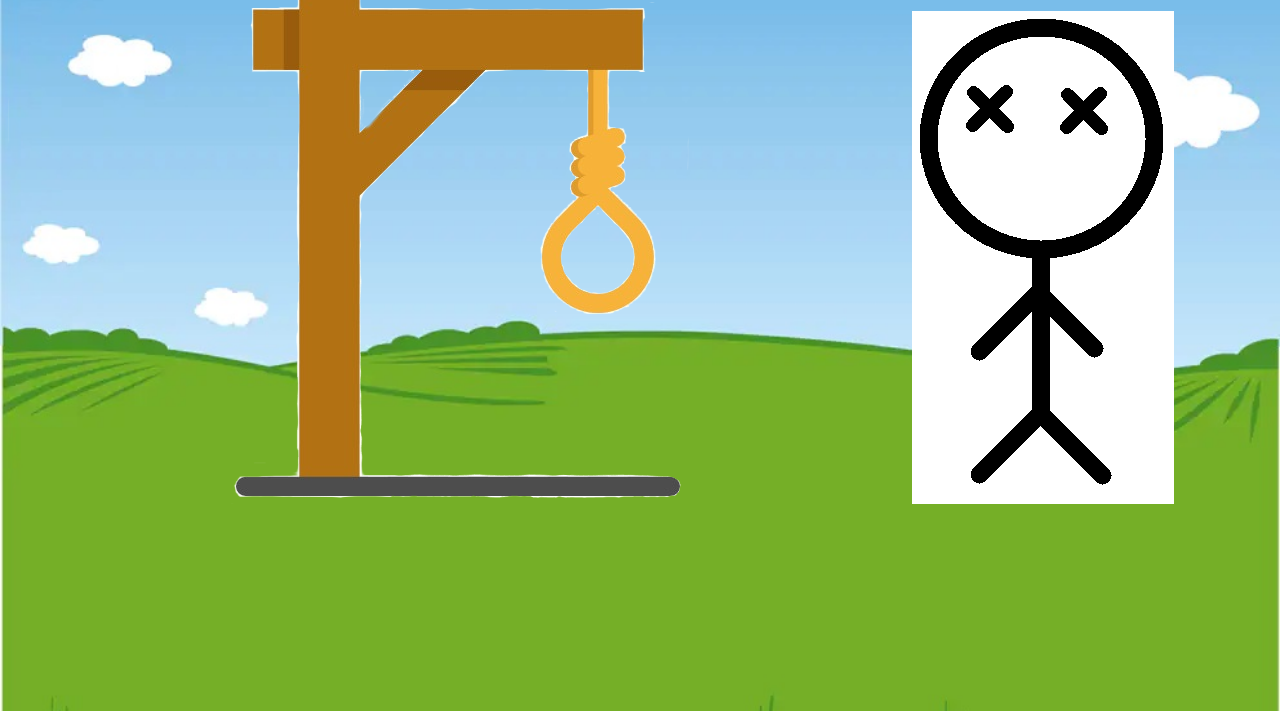
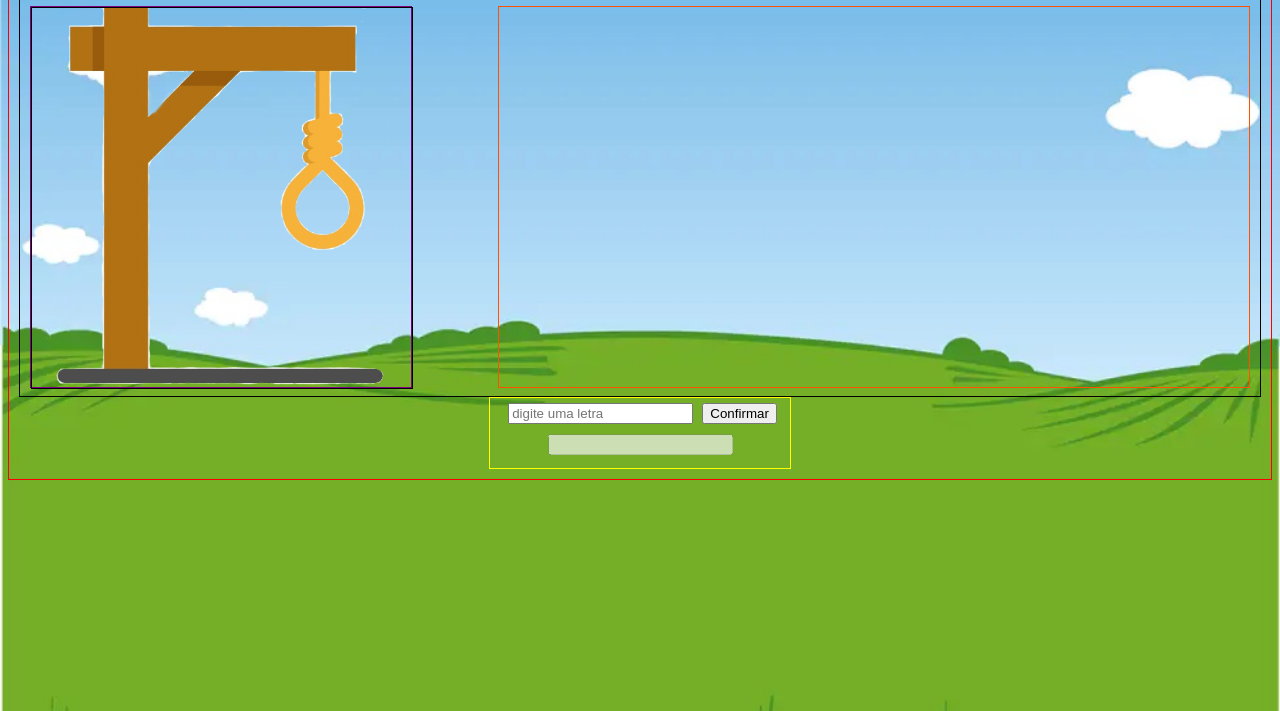
Before and after one commit to RafaelAltino/Jogo-da-forca, a plain HTML site: page jogando.html in a window 1280 px wide. Shown: the part 89-800 px from the top of the page. Drawn offline with Linux system fonts and the light colour scheme.

Commit message:
separei scripts, modelei tela e editei imagens

```diff
--- a/estilo.css
+++ b/estilo.css
@@ -1,7 +1,7 @@
 /*Seletores*/
 
 body{
-    background-image: url("imagens/background2.jpg");
+    background-image: url("imagens/background.jpg");
     background-repeat: no-repeat;
     background-size: cover;
     font-family: Georgia, 'Times New Roman', Times, serif;
@@ -27,7 +27,6 @@ input{
 }
 
 #menu_inicial{
-    border: 1px solid red;
     margin: auto;
     width: 210px;
     text-align: center;
@@ -36,9 +35,48 @@ input{
 
 }
 
+#area-jogo{
+    padding: 10px;
+    border:  1px solid red;
 
+}
 
+#area-forca-palavra{
+    padding: 10px;
+    border: 1px solid black;
+    height: 380px;
+}
 
+#area-forca{
+    border: 1px solid purple;
+    width: 380px;
+    height: 380px;
+    float: left;
+}
 
+#area-palavra{
+    border: 1px solid #ff5100;
+    width: 750px;
+    height: 230px;
+    float: right;
+    text-align: center;
+    font-size: 3em;
+    font-weight: bold;
+    font-family: 'Trebuchet MS', 'Lucida Sans Unicode', 'Lucida Grande', 'Lucida Sans', Arial, sans-serif;
+    padding-top: 150px;
+}
+
+#area-chutes{
+    border: 1px solid yellow;
+    height: 70px;
+    width: 300px;
+    margin: auto;
+    text-align: center;
+}
+
+#imagem_forca{
+    border: 1px solid black;
+    width: 380px;
+}
 
 /*Classes*/
--- /dev/null
+++ b/interacao_jogando.js
@@ -0,0 +1,19 @@
+
+var jogadores = sessionStorage.getItem("jogadores")
+var palavra_secreta = sessionStorage.getItem("palavra_secreta")
+var palavra_adivinhando = Array()
+for(var i=0; i<palavra_secreta.length; i++){
+    palavra_adivinhando[i] = '_'
+}
+
+function enviarChute(){
+    var html_palavra = document.getElementById('area-palavra').innerHTML
+    for(var i=0; i<palavra_adivinhando.length; i++){
+        html_palavra += palavra_secreta[i] + ' '
+    }
+    document.getElementById('area-palavra').innerHTML = html_palavra
+}
+
+
+console.log(jogadores)
+console.log(palavra_secreta)
--- a/jogando.html
+++ b/jogando.html
@@ -9,10 +9,21 @@
 </head>
 <body>
     <div id="logo">Jogo da forca</div>
-    <div id="forca"></div>
-    <div id="palavra_adivinhando"></div>
-    <img src="imagens/forca0.png">
-    <img src="imagens/carinhaMorto.png">
+    <div id="area-jogo">
+        <div id="area-forca-palavra">
+            <div id="area-forca">
+                <img id="imagem_forca" src="imagens/forca_0.png">
+            </div><!--Fim da area-forca-->
+            <div id="area-palavra">
+
+            </div><!--Fim da aera-palavra-->
+        </div><!--Fim da area-forca-palavra-->
+        <div id="area-chutes">
+            <input id="chute" type="text" placeholder="digite uma letra">
+            <button onclick="enviarChute()">Confirmar</button><br>
+            <input id="chutes-errados" type="text" disabled=true>
+        </div><!--Fim da area-chutes-->
+    </div> <!--Fim da area-jogo-->
 
 
 
@@ -30,16 +41,7 @@
 
 
 
-    <script>
-        var jogadores = sessionStorage.getItem("jogadores")
-        var palavra_sercreta = sessionStorage.getItem("palavra_secreta")
 
-
-
-
-
-        console.log(jogadores)
-        console.log(palavra_sercreta)
-    </script>
+    <script src="interacao_jogando.js"></script>
 </body>
 </html>
```
Also changed, not shown: index.html (+1 -37 lines), interacao.js (+32 -0 lines), imagens/background.jpg (renamed from imagens/background2.jpg), imagens/background.webp (deleted), imagens/carinha.png (added), imagens/carinhaMorto.png (deleted), imagens/forca0.png (deleted), imagens/forca_0.png (added), imagens/forca_1.png (added), imagens/forca_2.png (added), imagens/forca_3.png (added), imagens/forca_4.png (added), imagens/forca_5.png (added).
